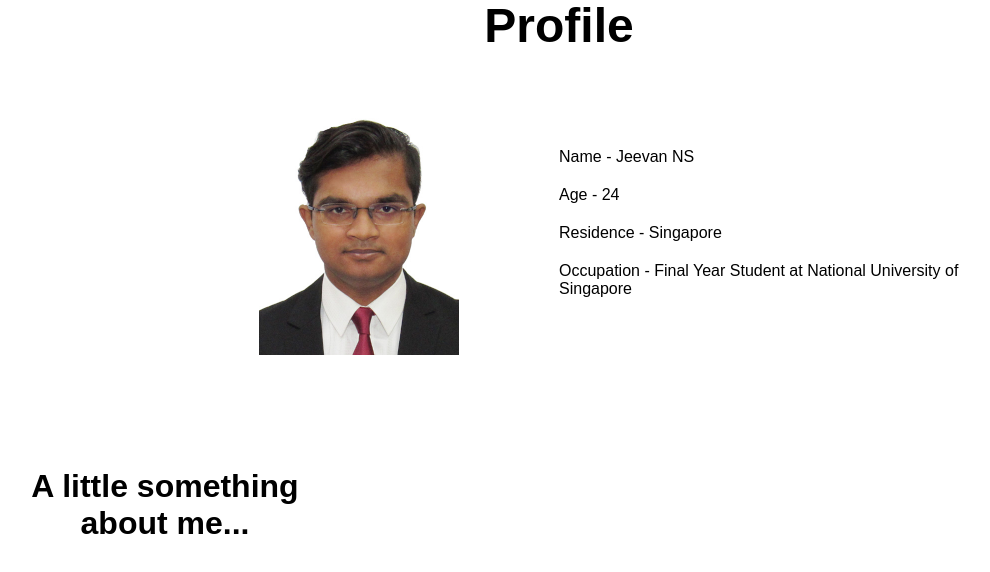
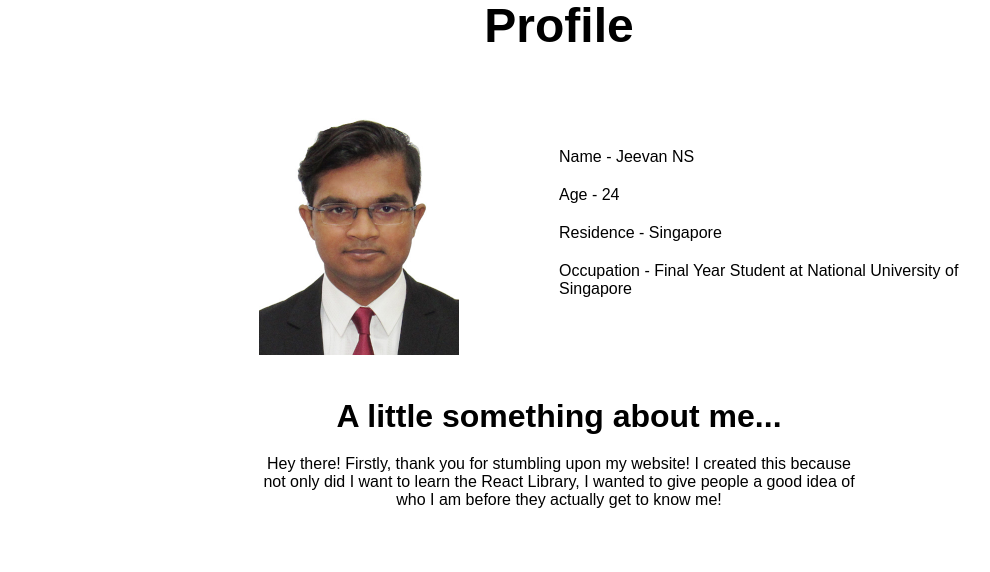
Before and after one commit to Jeevz10/Jeevz10.github.io, a React (Create React App) app in the folder my-website/: page / in a window 1280 px wide. Shown: the part 866-1438 px from the top of the page, without its empty margins (81-1071 px from the left). Built offline with nearby package versions, Linux system fonts and the light colour scheme; a web font is replaced by a local one.

Commit message:
cleaner initial profile page

```diff
--- a/my-website/src/components/ProfileSection/ProfileElements.js
+++ b/my-website/src/components/ProfileSection/ProfileElements.js
@@ -72,27 +72,24 @@ export const FactsList = styled.li`
 `;
 
 export const AboutMeLayer = styled.div`
+    margin: auto;
     height: 300px;
-    width: 300px;
+    width: 600px;
 `;
 export const AboutMeCol = styled.div`
-    flex-grow: 3;
-    height: 700px;
-    width: 300px;
-`;
-
-export const AboutMeWrapper = styled.div`
-    position: relative;
-    top: 10%;
+    flex-grow: 1;
+    height: 100%;
+    width: 100%;
+    text-align: center;
 `;
 
 export const AboutMeHeader = styled.h2`
-    font-size: 2em;
+    font-size: 2rem;
     position: relative;
     text-align: center;
 `;
 
 
 export const AboutMePara = styled.div`
-    margin-top: 10px;
+    margin-top: 20px;
 `;
--- a/my-website/src/components/ProfileSection/index.js
+++ b/my-website/src/components/ProfileSection/index.js
@@ -9,11 +9,9 @@ import {
     Img,
     FactsCol,
     FactsWrapper,
-    FactsHeader,
     FactsUlList,
     FactsList,
     AboutMeCol,
-    AboutMeWrapper,
     AboutMeHeader,
     AboutMePara,
 } from './ProfileElements';
@@ -37,6 +35,7 @@ const ProfileSection = ({factsData}) => {
 
                     <FactsCol>
                         <FactsWrapper>
+                            {/* TODO Bold the keys */}
                             <FactsUlList>
                                 {factsData.map((facts, index) => {
                                     return (
@@ -51,74 +50,19 @@ const ProfileSection = ({factsData}) => {
                 </PicAndFactsLayer>
                 <AboutMeLayer>
                     <AboutMeCol>
-                        <AboutMeWrapper>
-                            <AboutMeHeader>
-                                A little something about me...
-                            </AboutMeHeader>
-                            <AboutMePara>
-
-                            </AboutMePara>
-                        </AboutMeWrapper>
+                        {/* TODO settle fonts size*/}
+                        <AboutMeHeader>
+                            A little something about me...
+                        </AboutMeHeader>
+                        <AboutMePara>
+                            Hey there! Firstly, thank you for stumbling upon my website! I created this because not only did I want to
+                            learn the React Library, I wanted to give people a good idea of who I am before they actually get to know me!
+                        </AboutMePara>
                     </AboutMeCol>
                 </AboutMeLayer>
             </ProfileWrapper>
         </ProfileContainer>
         </>
-
-        // <>
-        // <ProfileContainer>
-        //     <ProfileWrapper>
-        //         {/* <Layer1>
-        //             <SectionHeader>
-        //                 Profile
-        //             </SectionHeader>
-        //         </Layer1> */}
-        //         <SectionHeader>
-        //             Profile
-        //         </SectionHeader>
-        //         <Layer2>
-        //             <ImageCol>
-        //                 <ImgWrap>
-        //                     <Img src={image}  />
-        //                 </ImgWrap>
-        //             </ImageCol>
-        //             <FactsCol>
-        //                 <FactsWrapper>
-        //                     <FactsHeader>
-        //                         Facts
-        //                     </FactsHeader>
-        //                     <FactsUlList>
-        //                         {factsData.map((facts, index) => {
-        //                             return (
-        //                                 <FactsList key={index}>
-        //                                     {facts.key} - {facts.value}
-        //                                 </FactsList>
-
-        //                             )
-        //                         })}
-        //                     </FactsUlList>
-        //                 </FactsWrapper>
-        //             </FactsCol>
-        //             <AboutMeCol>
-        //                 <AboutMeWrapper>
-        //                     <AboutMeHeader>
-        //                         About Me
-        //                     </AboutMeHeader>
-        //                     <AboutMePara>
-        //                         Hey there! Welcome to my personal webpage! I created this because not only did I want to hone my HTML, CSS and React skill,
-        //                         I wanted to create a page where anyone could get an idea of who I am by simply exploring this page!
-
-
-        //                     </AboutMePara>
-        //                 </AboutMeWrapper>
-
-        //             </AboutMeCol>
-        //         </Layer2>
-
-        //     </ProfileWrapper>
-        // </ProfileContainer>
-
-        // </>
     )
 }
 
```
Also changed, not shown: 1 other file (tests, documents, lock files or other folders).
